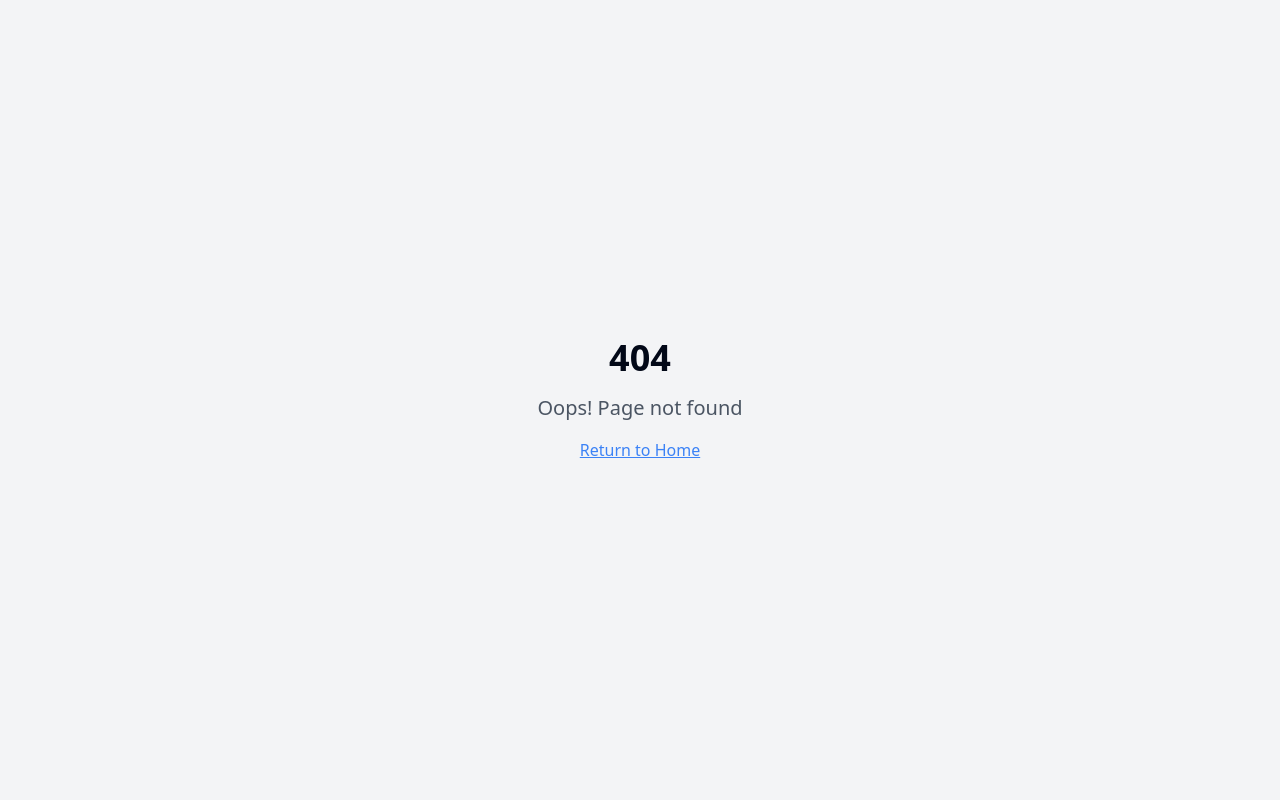
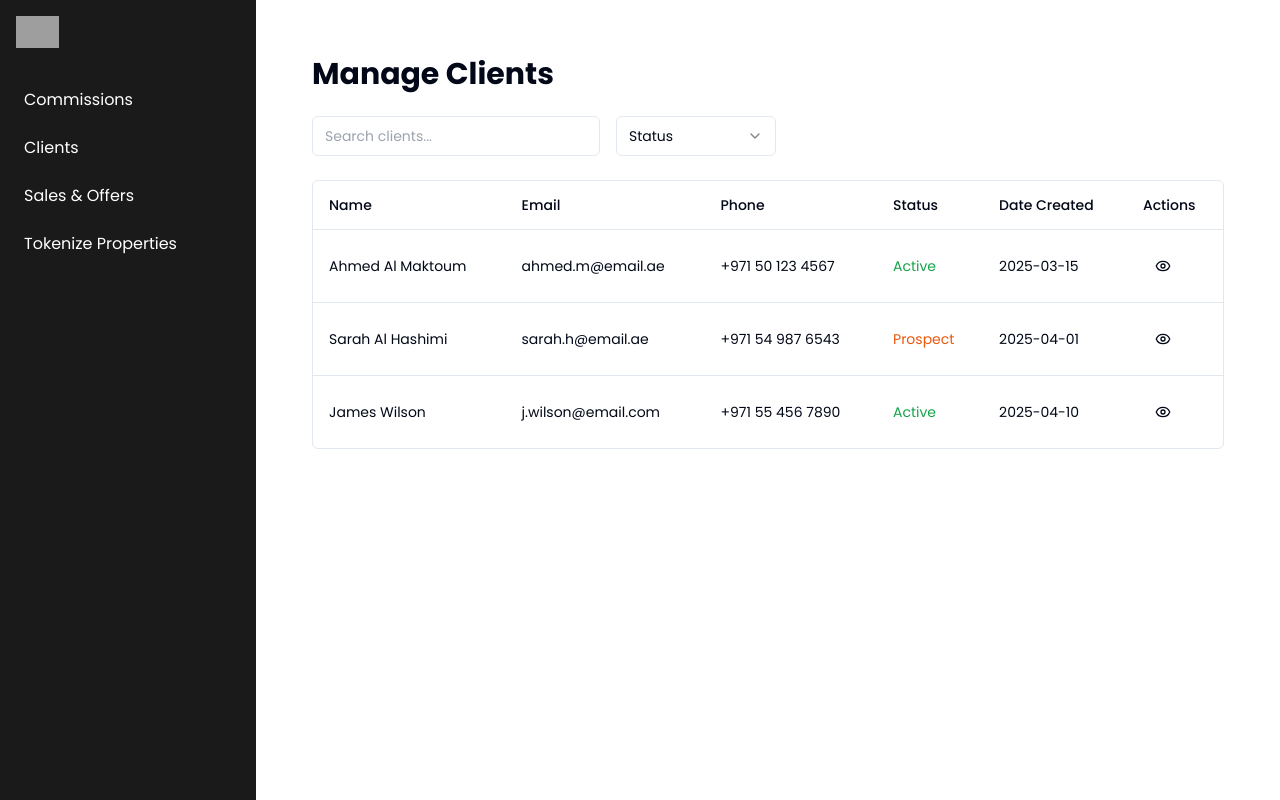
Before and after one commit to devopenledger/livee, a React (Vite) app: page /agent/clients in a window 1280 px wide. Before the commit this address had no page. Built offline with nearby package versions, Linux system fonts and the light colour scheme; grey boxes are pictures that could not be loaded.

Commit message:
feat: Implement Agent Dashboard pages
Implement the Manage Clients, Manage Sales & Offers, and Tokenize Properties pages with components, mock data, and navigation.

```diff
--- a/src/App.tsx
+++ b/src/App.tsx
@@ -23,6 +23,7 @@ import UnlockMarkets from "./pages/user/UnlockMarkets";
 // Agent Dashboard Pages
 import AgentHome from "./pages/agent/Home";
 import Commissions from "./pages/agent/Commissions";
+import ManageClients from "./pages/agent/ManageClients";
 
 const queryClient = new QueryClient();
 
@@ -48,6 +49,7 @@ const App = () => {
           {/* Agent Dashboard Routes */}
           <Route path="/agent" element={<DashboardLayout><AgentHome /></DashboardLayout>} />
           <Route path="/agent/commissions" element={<DashboardLayout><Commissions /></DashboardLayout>} />
+          <Route path="/agent/clients" element={<DashboardLayout><ManageClients /></DashboardLayout>} />
 
           {/* Admin & Developer Dashboard Routes */}
           <Route path="/admin/*" element={<DashboardLayout><div>Admin Dashboard</div></DashboardLayout>} />
--- /dev/null
+++ b/src/components/agent/ClientFilters.tsx
@@ -0,0 +1,29 @@
+
+import { Input } from "@/components/ui/input";
+import {
+  Select,
+  SelectContent,
+  SelectItem,
+  SelectTrigger,
+  SelectValue,
+} from "@/components/ui/select";
+
+export const ClientFilters = () => {
+  return (
+    <div className="flex gap-4">
+      <div className="w-72">
+        <Input type="text" placeholder="Search clients..." />
+      </div>
+      <Select>
+        <SelectTrigger className="w-40">
+          <SelectValue placeholder="Status" />
+        </SelectTrigger>
+        <SelectContent>
+          <SelectItem value="all">All</SelectItem>
+          <SelectItem value="active">Active</SelectItem>
+          <SelectItem value="prospect">Prospect</SelectItem>
+        </SelectContent>
+      </Select>
+    </div>
+  );
+};
--- /dev/null
+++ b/src/components/agent/ClientsTable.tsx
@@ -0,0 +1,65 @@
+
+import {
+  Table,
+  TableBody,
+  TableCell,
+  TableHead,
+  TableHeader,
+  TableRow,
+} from "@/components/ui/table";
+import { Button } from "@/components/ui/button";
+import { Eye } from "lucide-react";
+
+export interface Client {
+  id: string;
+  name: string;
+  email: string;
+  phone: string;
+  status: "active" | "prospect";
+  dateCreated: string;
+}
+
+interface ClientsTableProps {
+  clients: Client[];
+}
+
+export const ClientsTable = ({ clients }: ClientsTableProps) => {
+  return (
+    <div className="rounded-md border">
+      <Table>
+        <TableHeader>
+          <TableRow>
+            <TableHead>Name</TableHead>
+            <TableHead>Email</TableHead>
+            <TableHead>Phone</TableHead>
+            <TableHead>Status</TableHead>
+            <TableHead>Date Created</TableHead>
+            <TableHead>Actions</TableHead>
+          </TableRow>
+        </TableHeader>
+        <TableBody>
+          {clients.map((client) => (
+            <TableRow key={client.id}>
+              <TableCell>{client.name}</TableCell>
+              <TableCell>{client.email}</TableCell>
+              <TableCell>{client.phone}</TableCell>
+              <TableCell>
+                <span className={`capitalize ${
+                  client.status === 'active' ? 'text-green-600' : 'text-orange-600'
+                }`}>
+                  {client.status}
+                </span>
+              </TableCell>
+              <TableCell>{client.dateCreated}</TableCell>
+              <TableCell>
+                <Button variant="ghost" size="icon">
+                  <Eye className="h-4 w-4" />
+                </Button>
+              </TableCell>
+            </TableRow>
+          ))}
+        </TableBody>
+      </Table>
+    </div>
+  );
+};
--- a/src/pages/agent/Home.tsx
+++ b/src/pages/agent/Home.tsx
@@ -1,10 +1,7 @@
-
 import { Users, TrendingUp, FileText } from "lucide-react";
 import { AgentKpiCard } from "@/components/agent/AgentKpiCard";
 import { RecentActivityTable } from "@/components/agent/RecentActivityTable";
-
-// Corrigir aqui - tipar corretamente:
-import type { Activity } from "@/components/agent/RecentActivityTable"; // Ajuste o caminho se necessário
+import type { Activity } from "@/components/agent/RecentActivityTable";
 
 const mockActivities: Activity[] = [
   {
--- /dev/null
+++ b/src/pages/agent/ManageClients.tsx
@@ -0,0 +1,48 @@
+
+import { useState } from "react";
+import { Button } from "@/components/ui/button";
+import { ClientsTable } from "@/components/agent/ClientsTable";
+import { ClientFilters } from "@/components/agent/ClientFilters";
+import type { Client } from "@/components/agent/ClientsTable";
+
+const mockClients: Client[] = [
+  {
+    id: "1",
+    name: "Ahmed Al Maktoum",
+    email: "ahmed.m@email.ae",
+    phone: "+971 50 123 4567",
+    status: "active",
+    dateCreated: "2025-03-15"
+  },
+  {
+    id: "2",
+    name: "Sarah Al Hashimi",
+    email: "sarah.h@email.ae",
+    phone: "+971 54 987 6543",
+    status: "prospect",
+    dateCreated: "2025-04-01"
+  },
+  {
+    id: "3",
+    name: "James Wilson",
+    email: "j.wilson@email.com",
+    phone: "+971 55 456 7890",
+    status: "active",
+    dateCreated: "2025-04-10"
+  }
+];
+
+export default function ManageClients() {
+  const [clients] = useState<Client[]>(mockClients);
+
+  return (
+    <div className="space-y-6 p-6">
+      <div className="flex items-center justify-between">
+        <h1 className="text-3xl font-bold">Manage Clients</h1>
+      </div>
+
+      <ClientFilters />
+      <ClientsTable clients={clients} />
+    </div>
+  );
+}
```
